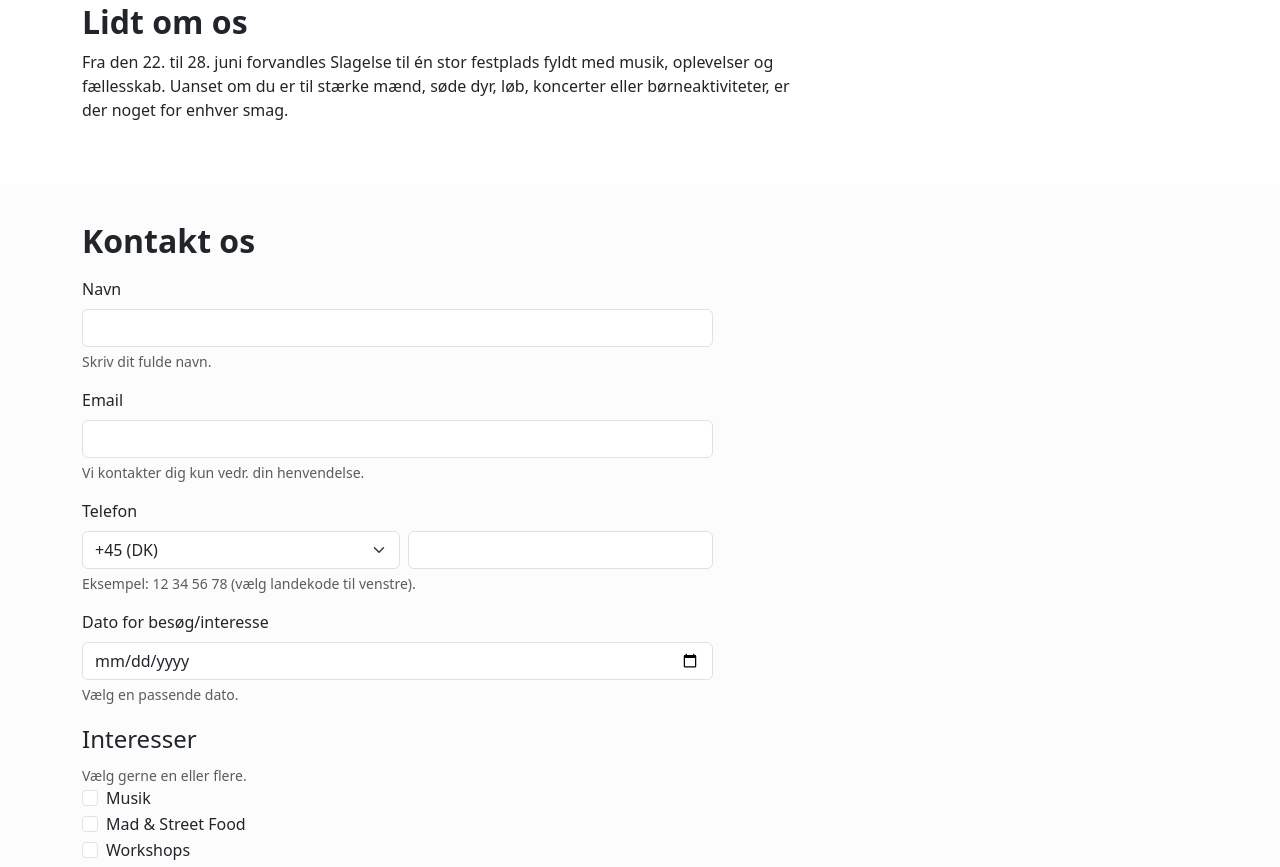
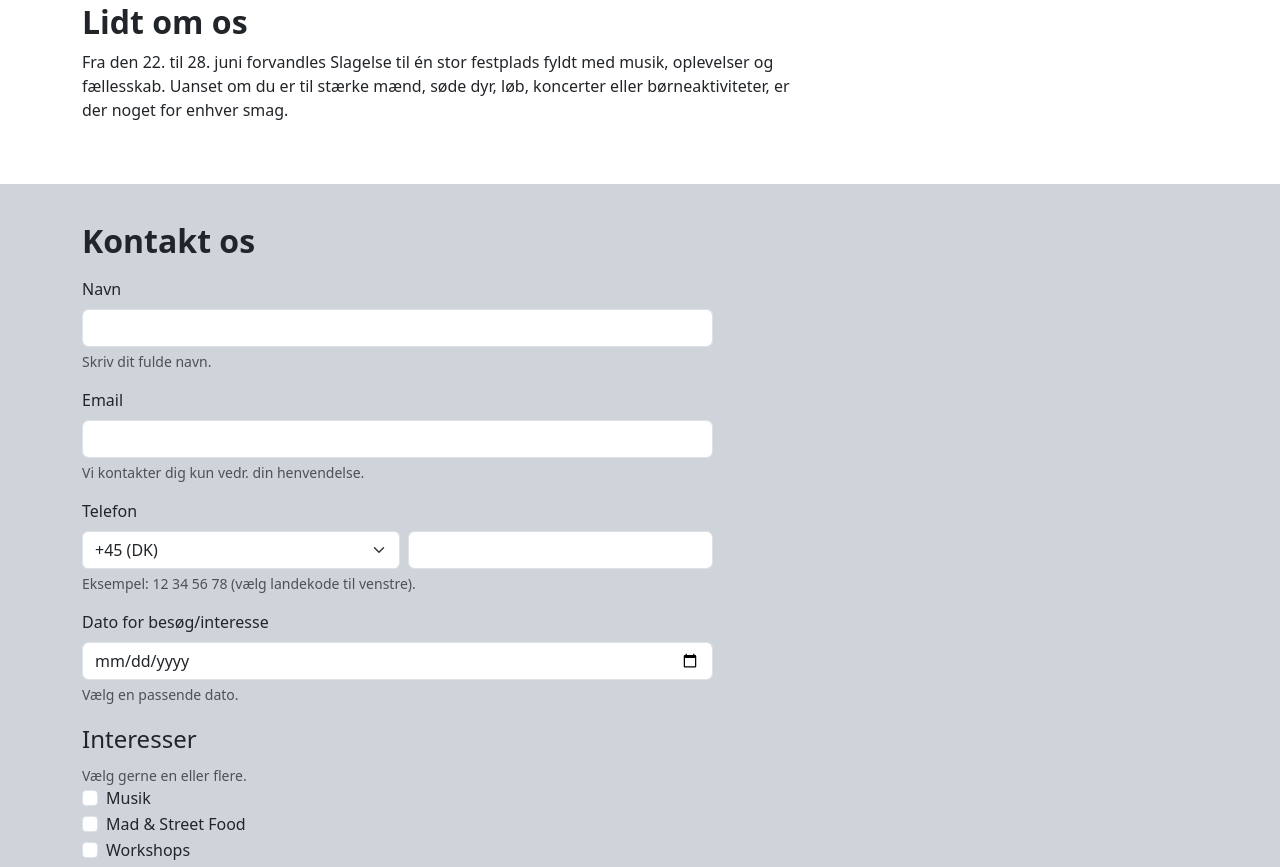
Before and after one commit to Line-WH/accesibilityUi, a website: page index.html in a window 1280 px wide. Shown: the part 683-1550 px from the top of the page. Drawn offline with nearby package versions, Linux system fonts and the light colour scheme; files that its build step writes are made by us from their sources.

Commit message:
skærpet kontrast mellem kontakt formular og content

```diff
--- a/index.html
+++ b/index.html
@@ -58,11 +58,11 @@
 </nav>
 
 <main id="main" tabindex="-1">
-    <!-- SECTION 1: Content + Sidebar -->
+
     <section class="section">
         <div class="container">
             <div class="row g-5 align-items-start">
-                <!-- Left column: content -->
+
                 <div class="col-lg-8">
                     <header class="mb-3">
                         <h1 class="display-5 fw-semibold">Slagelse festuge – din, min, vores festuge</h1>
@@ -92,7 +92,6 @@
                     </article>
                 </div>
 
-                <!-- Right column: sidebar (image + info) -->
                 <aside class="col-lg-4">
                     <div class="sidebar-sticky">
                         <figure class="mb-4">
@@ -136,8 +135,8 @@
         </div>
     </section>
 
-    <!-- SECTION 2: Kontakt -->
-    <section id="kontakt" class="section bg-light-subtle" aria-labelledby="kontakt-heading">
+
+    <section id="kontakt" class="section bg-dark-subtle" aria-labelledby="kontakt-heading">
         <div class="container">
             <div class="row g-5">
                 <div class="col-lg-7">
```
